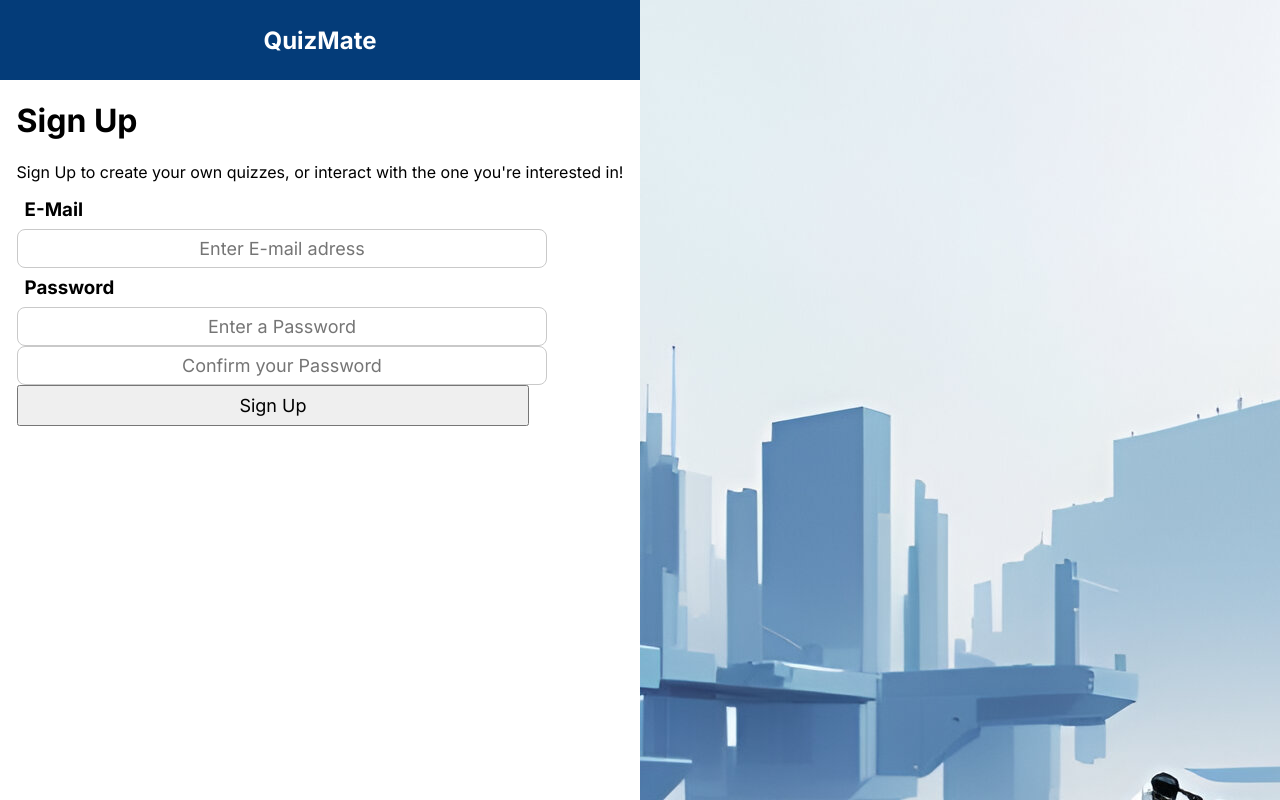
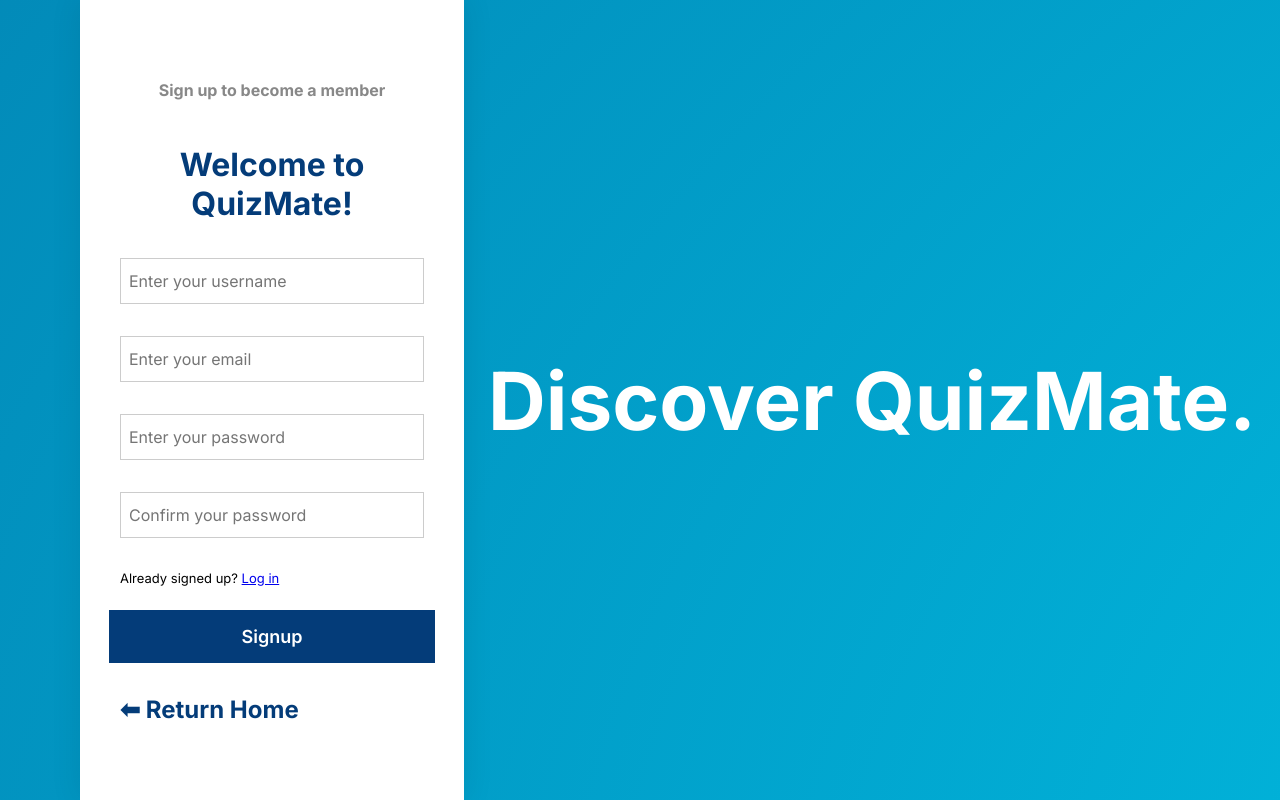
Before and after one commit to Samy-Y/QuizMate, a Flask app: page /signup in a window 1280 px wide. Run offline with Flask 3, Linux system fonts and the light colour scheme.

Commit message:
Add files via upload

```diff
--- a/main.py
+++ b/main.py
@@ -1,15 +1,100 @@
-from flask import Flask,render_template
+from flask import Flask, render_template, redirect, url_for, request, flash
+from flask_login import LoginManager, UserMixin, login_user, login_required, logout_user, current_user
+import sqlite3
+from werkzeug.security import generate_password_hash, check_password_hash
+
+conn = sqlite3.connect('users.db')
+c = conn.cursor()
+
+# Create users table
+c.execute('''
+    CREATE TABLE IF NOT EXISTS users (
+        id INTEGER PRIMARY KEY AUTOINCREMENT,
+        username TEXT UNIQUE NOT NULL,
+        email TEXT UNIQUE NOT NULL,
+        password TEXT NOT NULL
+    )
+''')
+
+conn.commit()
+conn.close()
 
 app = Flask(__name__)
+app.secret_key = 'your_secret_key'
 
-app.config['TEMPLATES_AUTO_RELOAD'] = True
+login_manager = LoginManager()
+login_manager.init_app(app)
+login_manager.login_view = 'login'
 
-@app.route("/")
+class User(UserMixin):
+    def __init__(self, id, username, email, password):
+        self.id = id
+        self.username = username
+        self.email = email
+        self.password = password
+
+@login_manager.user_loader
+def load_user(user_id):
+    conn = sqlite3.connect('users.db')
+    c = conn.cursor()
+    c.execute('SELECT * FROM users WHERE id = ?', (user_id,))
+    user = c.fetchone()
+    conn.close()
+    if user:
+        return User(user[0], user[1], user[2], user[3])
+    return None
+
+@app.route('/')
 def index():
-    return render_template("index.html",css="static/styles.css")
+    return render_template('index.html')
 
-@app.route("/signup")
-def sign_up():
-    return render_template("signup.html",css="static/styles.css")
+@app.route('/signup', methods=['GET', 'POST'])
+def signup():
+    if request.method == 'POST':
+        username = request.form['username']
+        email = request.form['email']
+        password = generate_password_hash(request.form['password'])
 
-app.run(debug=True)
+        conn = sqlite3.connect('users.db')
+        c = conn.cursor()
+        try:
+            c.execute('INSERT INTO users (username, email, password) VALUES (?, ?, ?)', (username, email, password))
+            conn.commit()
+            flash('Account created successfully!', 'success')
+            return redirect(url_for('login'))
+        except sqlite3.IntegrityError:
+            flash('Username or email already exists', 'danger')
+        finally:
+            conn.close()
+    return render_template('signup.html')
+
+@app.route('/login', methods=['GET', 'POST'])
+def login():
+    if request.method == 'POST':
+        username = request.form['username']
+        password = request.form['password']
+
+        conn = sqlite3.connect('users.db')
+        c = conn.cursor()
+        c.execute('SELECT * FROM users WHERE username = ?', (username,))
+        user = c.fetchone()
+        conn.close()
+
+        if user and check_password_hash(user[3], password):
+            user_obj = User(user[0], user[1], user[2], user[3])
+            login_user(user_obj)
+            flash('Logged in successfully!', 'success')
+            return redirect(url_for('index'))
+        else:
+            flash('Invalid username or password', 'danger')
+    return render_template('login.html')
+
+@app.route('/logout')
+@login_required
+def logout():
+    logout_user()
+    flash('You have been logged out.', 'info')
+    return redirect(url_for('login'))
+
+if __name__ == '__main__':
+    app.run(debug=True)
--- a/static/styles.css
+++ b/static/styles.css
@@ -264,50 +264,3 @@ nav ul li {
     text-decoration: none;
     cursor: pointer;
 }
-
-.signupbody{
-    overflow:hidden;
-    background-image: url("../static/assets/signupbg.jpeg");
-}
-
-.signupheader{
-    display:flex;
-    align-items: center;
-    justify-content: center;
-    width:50%;
-    height:10vh;
-    color:white;
-    background-color: #043c79;
-}
-
-.loginform{
-    background-color: white;
-    height:90vh;
-    width:50%;
-    margin:0;
-    justify-content: center;
-    display: flex;
-}
-
-.loginform h3{
-    display:block;
-    margin:1vh;
-}
-
-.loginform input{
-    width: 84.5%;
-    text-align:center;
-    display:block;
-    font-size:large;
-    padding:1vh;
-    border-radius:1vh;
-    border:1px solid rgb(201, 201, 201);
-}
-
-.loginform button {
-    width: 84.5%;
-    text-align:center;
-    display:block;
-    font-size:large;
-    padding:1vh;
-}
--- a/templates/index.html
+++ b/templates/index.html
@@ -18,7 +18,7 @@
                             <a href="#" id="activepage"><li>Home</li></a>
                             <a href="#"><li>Discover</li></a>
                             <a href="#"><li>Create</li></a>
-                            <a href="{{url_for('sign_up')}}"><li>Sign up</li></a>
+                            <a href="{{url_for('signup')}}"><li>Sign up</li></a>
                         </ul>
                     </nav>
                 </header>
--- a/templates/signup.html
+++ b/templates/signup.html
@@ -1,29 +1,166 @@
-<!doctype html>
+<!DOCTYPE html>
 <html lang="en">
-    <head>
-    <meta charset="utf-8">
-    <meta name="viewport" content="width=device-width, initial-scale=1">
-    <link rel="stylesheet" href="{{url_for('static', filename='styles.css')}}">
-    <title>QuizMate</title>
+<head>
+    <meta charset="UTF-8">
+    <meta name="viewport" content="width=device-width, initial-scale=1.0">
+    <title>Signup</title>
+    <style>
+@import url('https://fonts.googleapis.com/css2?family=Inter:wght@100..900&display=swap');
+    *{
+        font-family: 'Inter',sans-serif;
+    }
+
+    body{
+        margin:0;
+        background: radial-gradient(ellipse at bottom right, #00e1ff, #043c79);
+        background-size: 400% 400%;
+        animation: bgsignup 22s ease infinite;
+    }
+
+    @keyframes bgsignup {
+        0%{background-position:57% 0%}
+        50%{background-position:44% 100%}
+        100%{background-position:57% 0%}
+    }
+
+    .mainsignup{
+        display:flex;
+        flex-direction: row;
+        flex-wrap: nowrap;
+        align-items: center;
+    }
+
+    .mainsignup h1{
+        color:white;
+        font-size: 10vh;
+        display:block;
+        margin:0 auto;
+        position: relative; /* Ensure the pseudo-element is positioned relative to the h1 */
+    }
+
+    .mainsignup h1::after {
+        content: '';
+        position: absolute; /* Position the pseudo-element absolutely */
+        width: 80%;
+        height: 2px;
+        bottom: 0;
+        left: 10%; /* Center the underline */
+        background-color: white;
+        transform: scaleX(0);
+        transition: transform 0.1s ease-out;
+    }
+
+    .mainsignup h1:hover::after {
+        transform: scaleX(1);
+        transition: transform 0.1s;
+    }
 
 
-    </head>
-    <body class="signupbody">
-        <div class="signupheader">
-            <h2>QuizMate</h2>
-        </div>
+    form {
+        display: flex;
+        gap:1vh;
+        flex-direction: column; /* Stack elements vertically */
+        width: 30%;
+        height: 100vh;
+        background-color: white;
+        margin-left: 10vh;
+        box-shadow: 0px 0px 30px 0px rgba(0, 0, 0, 0.085);
+    }
 
-        <div class="loginform">
-            <form method="post">
-                <h1>Sign Up</h1>
-                <p>Sign Up to create your own quizzes, or interact with the one you're interested in!</p>
-                <h3>E-Mail</h3>
-                <input type="text" placeholder="Enter E-mail adress">
-                <h3>Password</h3>
-                <input type="text" placeholder="Enter a Password">
-                <input type="text" placeholder="Confirm your Password">
-                <button type="submit">Sign Up</button>
-            </form>
-        </div>
-    </body>
+    form h2{
+        font-size:4vh;
+        margin-left:5vh;
+        margin-right: 5vh;
+        text-align: center;
+        margin-top:2vh;
+        color:#043c79;
+    }
+
+    form h4{
+        margin-top:10vh;
+        text-align: center;
+        color: #888888;
+    }
+
+    form input {
+        padding:1vh;
+        padding-top:1.5vh;
+        padding-bottom: 1.5vh;
+        font-size:medium;
+        border:1px solid #ccc;
+        background-color: white;
+        margin-left:5vh;
+        margin-right:5vh;
+        margin-bottom:3vh;
+        transition:0.1s
+    }
+
+    form input:hover{
+        background-color: #f4f4f4;
+        transition: 0.1s;
+    }
+
+    form p {
+        margin-left:5vh;
+        margin-right:5vh;
+        margin-top:0;
+        margin-bottom:0;
+        font-size: small;
+    }
+
+    form button {
+        display:block;
+        width:85%;
+        font-size:large;
+        padding:2vh;
+        margin:0 auto;
+        margin-top: 2vh;
+
+        border:none;
+        background-color: #043c79;
+        color:white;
+        font-weight: 600;
+        transition: 0.1s;
+
+    }
+
+    form button:hover {
+        background-color: #0754a6;
+        transition:0.1s;
+    }
+
+    #return {
+        margin-top:3vh;
+        font-family: Arial, Helvetica, sans-serif;
+        text-decoration: none;
+        font-weight: 500;
+        margin-left:5vh;
+        font-size:3vh;
+        color:#043c79;
+        transition: 0.1s;
+    }
+
+    #return:hover{
+        color:#0754a6;
+        transition: 0.1s;
+    }
+
+    </style>
+</head>
+<body>
+    <div class="mainsignup">
+        <form method="post">
+            <h4>Sign up to become a member</h4>
+            <h2>Welcome to QuizMate!</h2>
+            <input type="text" id="username" name="username" placeholder="Enter your username" required>
+            <input type="email" id="email" name="email" placeholder="Enter your email" required>
+            <input type="password" id="password" name="password" placeholder="Enter your password" required>
+            <input type="password" id="confirm_password" name="confirm_password" placeholder="Confirm your password" required>
+            <p>Already signed up? <a href="{{ url_for('login')}}">Log in</a></p>
+            <button type="submit">Signup</button>
+            <a href="{{ url_for('index')}}" id="return"><b>⬅ Return Home</b></a>
+        </form>
+        <h1>Discover QuizMate.</h1>
+    </div>
+</body>
 </html>
```
Also changed, not shown: templates/login.html (added, +21 -0 lines), users.db.
